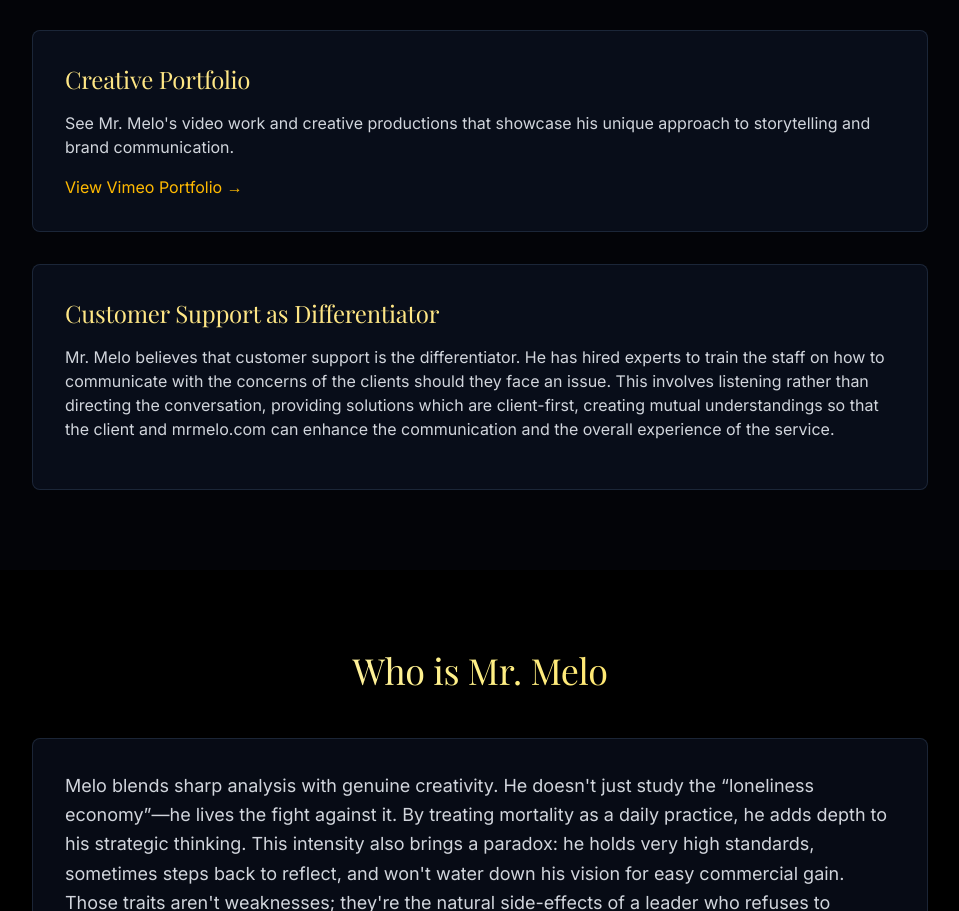
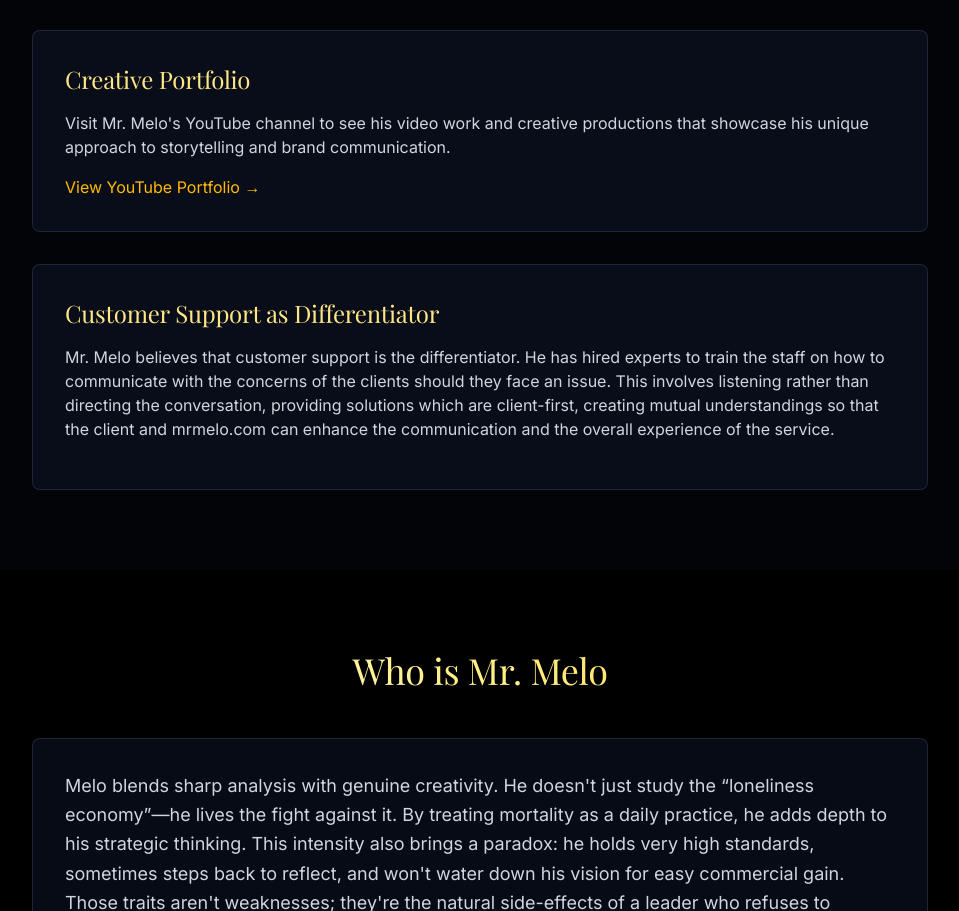
Before and after one commit to MrMeloDoumani/MrMelo, a Next.js app: page /about in a window 1280 px wide. Shown: the part 955-1866 px from the top of the page, without its empty margins (160-1119 px from the left). Built offline with nearby package versions, Linux system fonts and the light colour scheme; a web font is replaced by a local one.

Commit message:
Update portfolio link from Vimeo to YouTube channel

```diff
--- a/src/app/about/page.tsx
+++ b/src/app/about/page.tsx
@@ -20,7 +20,7 @@
  *
  * Features:
  * - Mr. Melo's beliefs about business and relationships
- * - Content of Character link and Vimeo portfolio
+ * - Content of Character link and YouTube portfolio
  * - Customer support differentiator
  * - Who is Mr. Melo (bio)
  * - Ecosystem testimonial submission form
@@ -118,19 +118,19 @@
                 </a>
               </div>
 
-              {/* Vimeo Portfolio */}
+              {/* YouTube Portfolio */}
               <div className="bg-slate-900/50 rounded-lg p-8 border border-slate-700/50">
                 <h3 className="text-2xl font-serif mb-4 text-amber-200">Creative Portfolio</h3>
                 <p className="text-gray-300 mb-4">
-                  See Mr. Melo&apos;s video work and creative productions that showcase his unique approach to storytelling and brand communication.
+                  Visit Mr. Melo&apos;s YouTube channel to see his video work and creative productions that showcase his unique approach to storytelling and brand communication.
                 </p>
                 <a
-                  href="https://vimeo.com/user/246053703/folder/26450648?isPrivate=true"
+                  href="https://youtube.com/@mrmelo.comPortfolio"
                   target="_blank"
                   rel="noopener noreferrer"
                   className="inline-flex items-center text-amber-400 hover:text-amber-300 transition-colors"
                 >
-                  View Vimeo Portfolio →
+                  View YouTube Portfolio →
                 </a>
               </div>
 
```
